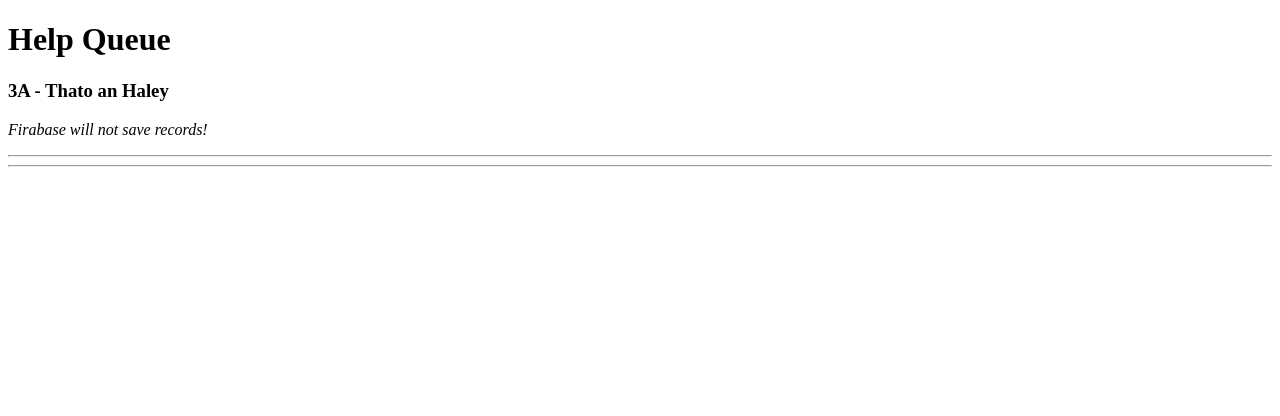
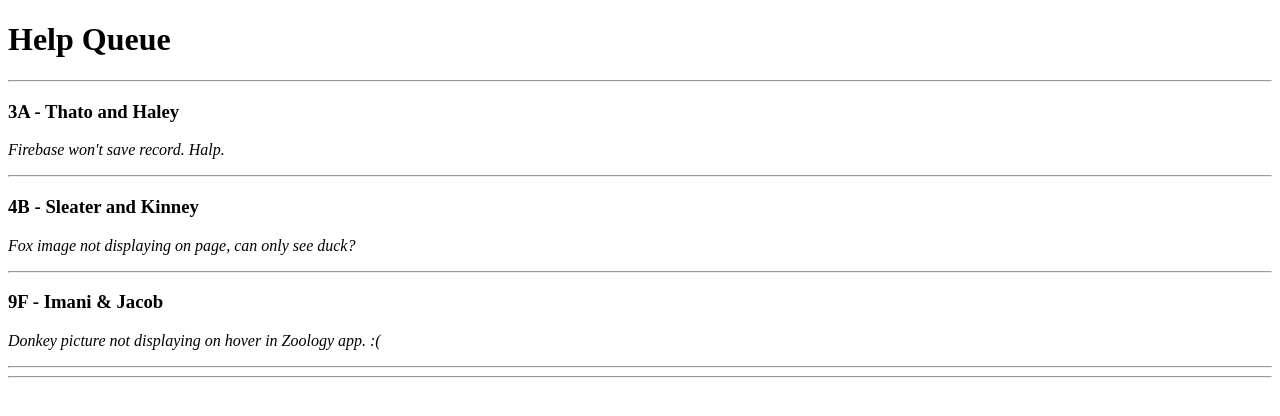
Before and after one commit to meriat/react-tap-room, a React app: page / in a window 1280 px wide. Shown: the top 416 px of the page. Built offline with nearby package versions, Linux system fonts and the light colour scheme.

Commit message:
add looping

```diff
--- a/src/components/TicketList.jsx
+++ b/src/components/TicketList.jsx
@@ -1,11 +1,35 @@
 import React from 'react';
 import Ticket from './Ticket';
+
+var masterTicketList = [
+  {
+    names: 'Thato and Haley',
+    location: '3A',
+    issue: 'Firebase won\'t save record. Halp.'
+  },
+  {
+    names: 'Sleater and Kinney',
+    location: '4B',
+    issue: 'Fox image not displaying on page, can only see duck?'
+  },
+  {
+    names: 'Imani & Jacob',
+    location: '9F',
+    issue: 'Donkey picture not displaying on hover in Zoology app. :('
+  }
+];
+
 function TicketList(){
   return (
-    <Ticket
-      location="3A"
-      names="Thato an Haley"
-      issue="Firabase will not save records!" />
+    <div>
+      <hr/>
+      {masterTicketList.map((ticket,index) =>
+        <Ticket names = {ticket.names}
+          location = {ticket.location}
+          issue = {ticket.issue}
+          key = {index}/>
+      )}
+    </div>
   );
 }
 
```
Also changed, not shown: .eslintrc.json.
